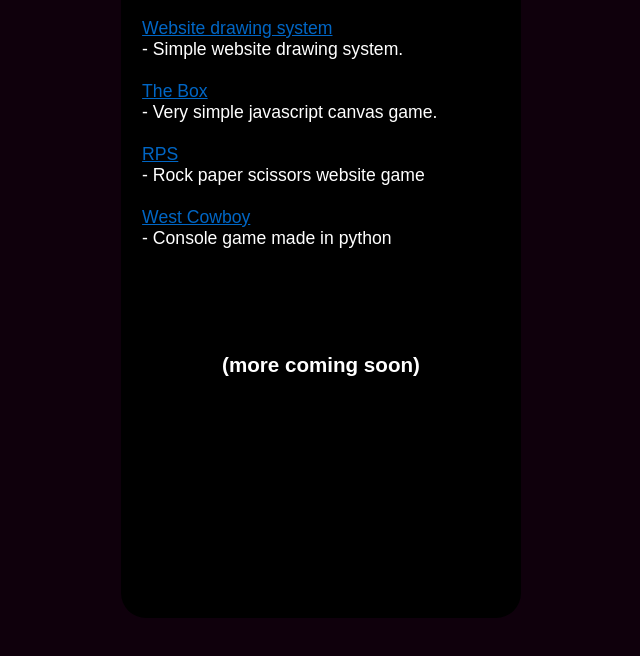
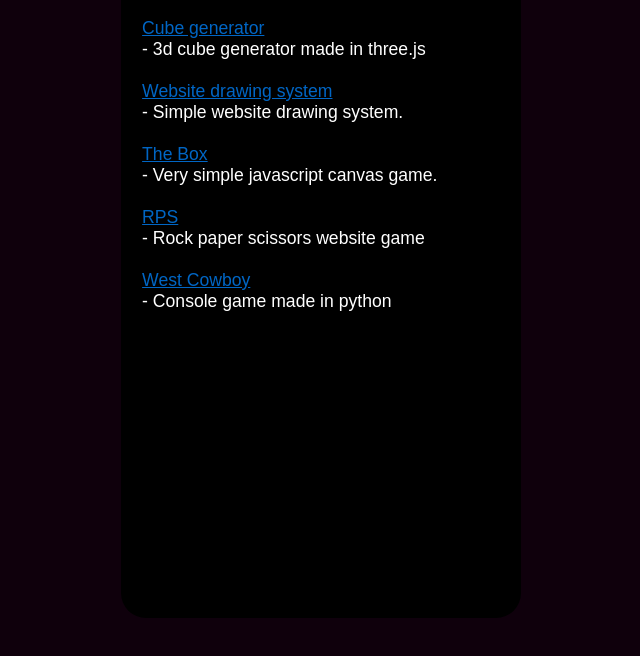
Before and after one commit to beaverbeg/codes, a plain HTML site: page index.html in a window 1280 px wide. Shown: the part 150-806 px from the top of the page, without its empty margins (319-959 px from the left). Drawn offline with Linux system fonts and the light colour scheme; a script that the page names is missing.

Commit message:
cube generator yeseseseses
vsdasfdsadwasdwasd

```diff
--- a/index.html
+++ b/index.html
@@ -15,6 +15,10 @@
                 <h2 class="h1-crap">beaverbeg's projects:</h2>
             </div>
             <div class="body">
+
+                <a href="https://beaverbeg.cf/cube" target="_blank" class="p-link">Cube generator</a>
+                <p class="p-desc">- 3d cube generator made in three.js </p> <br>
+
                 <a href="https://github.com/beaverbeg/website-drawing-program" target="_blank" class="p-link">Website drawing system</a>
                 <p class="p-desc">- Simple website drawing system.</p> <br>
 
@@ -28,7 +32,6 @@
                 <p class="p-desc">- Console game made in python</p> <br>
                 <br><br>
 
-                <h3 style="text-align:center;margin-top:2em;">(more coming soon)</h3>
                 <!--<a href="" target="_blank" class="p-link">name</a>
                 <p class="p-desc">- some description for this project yes </p> <br>
                 <a href="" target="_blank" class="p-link">name</a>
```
